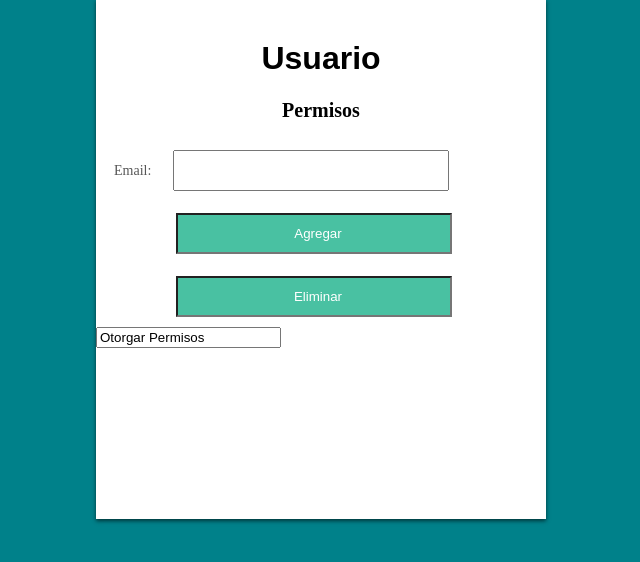
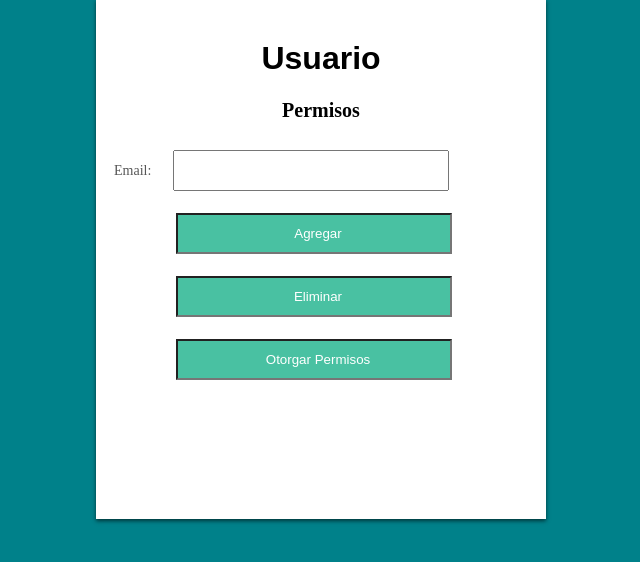
Before and after one commit to Drendov97/SistemasInfoA, a PHP site: page /Administrador.html in a window 1280 px wide. Shown: the part 81-643 px from the top of the page, without its empty margins (319-959 px from the left). Run offline with PHP 8.4, Linux system fonts and the light colour scheme.

Commit message:
Update Administrador.css

```diff
--- a/despensa/Administrador.css
+++ b/despensa/Administrador.css
@@ -65,3 +65,16 @@ input[type=eliminar] {
     background-color: #49C1A2;
     color: white;
 }
+
+input[type=otorgar] {
+    color: #777;
+    text-align: center;
+    padding-left: 10px;
+    margin: 10px;
+    margin-top: 12px;
+    margin-left: 80px;
+    width: 260px;
+    height: 35px;
+    background-color: #49C1A2;
+    color: white;
+}
```
